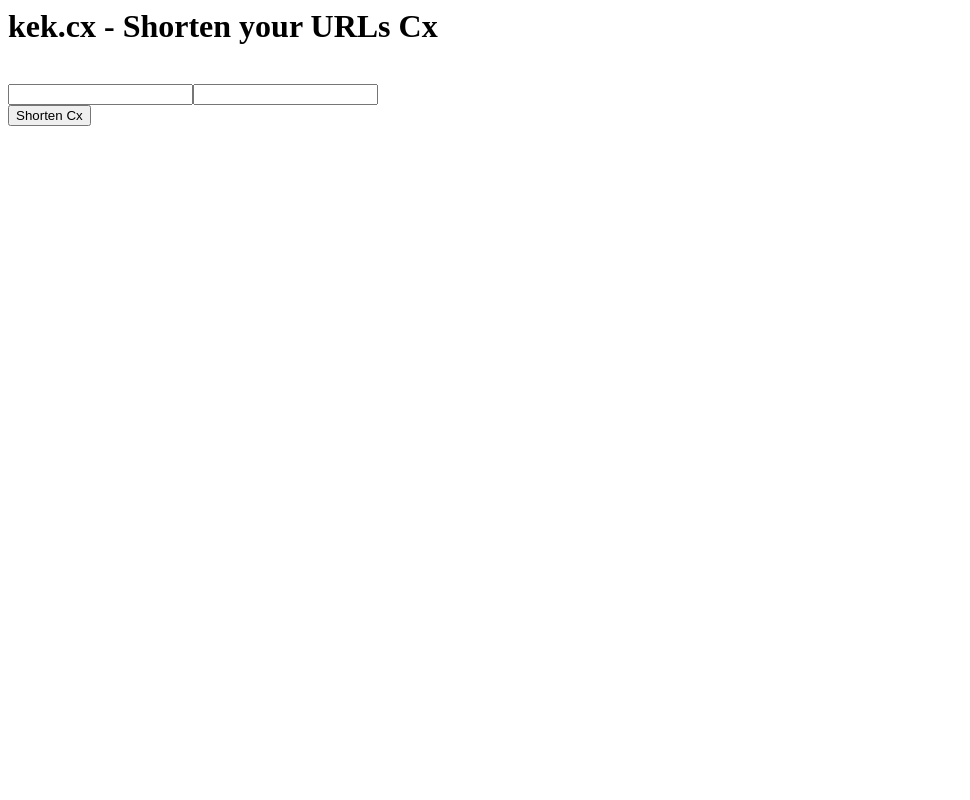
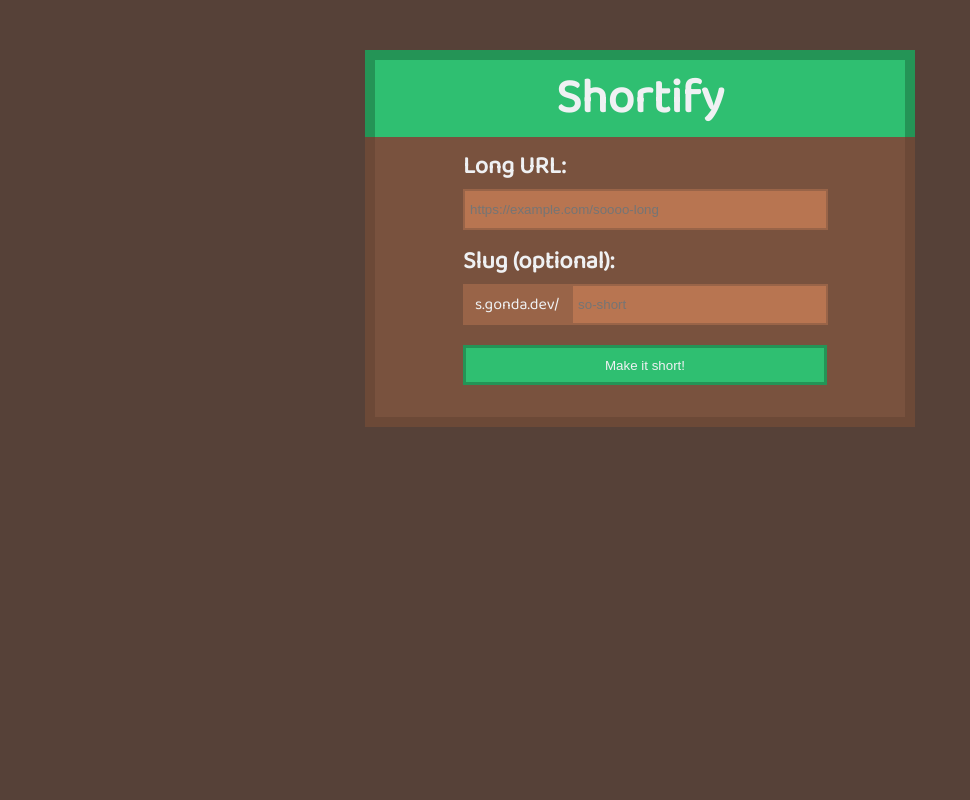
Before and after one commit to dipuakhandox/Url, a Node project: template views/index.pug in a window 1280 px wide. Shown: the whole page, without its empty margins (0-970 px from the left). Run offline with Node 20 templates, Linux system fonts and the light colour scheme; the template is opened without the code that fills it, so the values that code supplies are empty.

Commit message:
add basic front-end

```diff
--- a/public/css/styles.css
+++ b/public/css/styles.css
@@ -1,14 +1,126 @@
+@import url(https://fonts.googleapis.com/css?family=Baloo+2);
+
+:root {
+    --main-bg-color:  #564138;
+    --text-color: #eff1f3;
+}
 
 body {
-    background-color: #323131;
-    color: #C9C9C9;
+    background-color: var(--main-bg-color);
+    color: var(--text-color);
+    font-family: 'Baloo 2', sans-serif;
 }
 
-a:link {
-    color: #9A33B8;
-    color: #C037E7;
+input {
+    color: var(--text-color);
+    background-color: #b87551;
 }
 
-a:vistied {
-    color: #C754E8;
+.main-content {
+    margin-top: 50px;
 }
+
+.form-area{
+    width: 40%;
+    background-color: #79523e;
+    margin: auto;
+    padding-left: 1%;
+    padding-right: 1%;
+    border-color: #6c4937;
+    border-bottom-width: 10px;
+    border-bottom-style: solid;
+    border-right-width: 10px;
+    border-right-style: solid;
+    border-left-width: 10px;
+    border-left-style: solid;
+    padding-top: 10px;
+    padding-bottom: 12px;
+}
+
+.header {
+    width: 40%;
+    margin: auto;
+    text-align: center;
+    background-color: #2fbf71;
+    border-right-width: 10px;
+    border-right-style: solid;
+    border-top-width: 10px;
+    border-top-style: solid;
+    border-left-width: 10px;
+    border-left-style: solid;
+    border-color:#249456;
+    padding-left: 1%;
+    padding-right: 1%;
+}
+
+.header-text {
+    font-size: 3rem;
+    margin-bottom: 0px;
+    margin-top: 0px;
+}
+
+.label {
+    font-size: 1.5rem;
+    margin-bottom: 3px;
+    margin-top: 12px;
+}
+
+.domain-addon {
+    background-color: #996448;
+    padding: 0 12px
+}
+
+.input-area {
+    margin-right: 15%;
+    margin-left: 15%;
+}
+
+.input-group{
+  display: table;
+  border-collapse: collapse;
+  width:100%;
+}
+.input-group > div{
+  display: table-cell;
+  vertical-align: middle;  /* needed for Safari */
+}
+.input-group-icon{
+    background-color: #996448;
+  padding: 0 12px
+}
+.input-group-area{
+  width:100%;
+}
+.input-group input{
+  display: block;
+  width: 100%;
+}
+
+.submit-container {
+    align-content: center;
+    display: grid;
+    margin-top: 20px;
+    margin-bottom: 20px;
+}
+
+button {
+    height: 40px;
+    background-color: #2fbf71;
+    color: var(--text-color);
+    border: #249456;
+    border-style: solid;
+    margin-right: -10px;
+}
+
+button:hover {
+    background-color: #4ad388;
+    border: #6BDB9E;
+}
+
+input {
+    width: 100%;
+    height: 35px;
+    border-color: #996448;
+    border-style: solid;
+    padding-left: 5px;
+}
--- a/views/index.pug
+++ b/views/index.pug
@@ -1,10 +1,20 @@
-html
-    head
-        title=title
-    body
-        h1(class="header") kek.cx - Shorten your URLs Cx
-        br
-        input(type="text")
-        input(type="text")
-        br
-        button(type="submit") Shorten Cx
+doctype html
+head
+  style
+    include ../public/css/styles.css
+  link(rel="stylesheet", href="https://fonts.googleapis.com/css?family=Baloo+2")
+  title=title
+div.main-content
+  div.header
+    h1.header-text Shortify
+  div.form-area
+    div.input-area
+      h3.label(style='margin-top: 0px;') Long URL:
+      input#url-input(type='text' placeholder='https://example.com/soooo-long')
+      h3.label(style='margin-top: 12px;') Slug (optional):
+      div.input-group
+        div.input-group-icon s.gonda.dev/
+        div.input-group-area
+          input#slug-input(type='text' placeholder='so-short')
+      div.submit-container
+        button(type='submit') Make it short!
```
